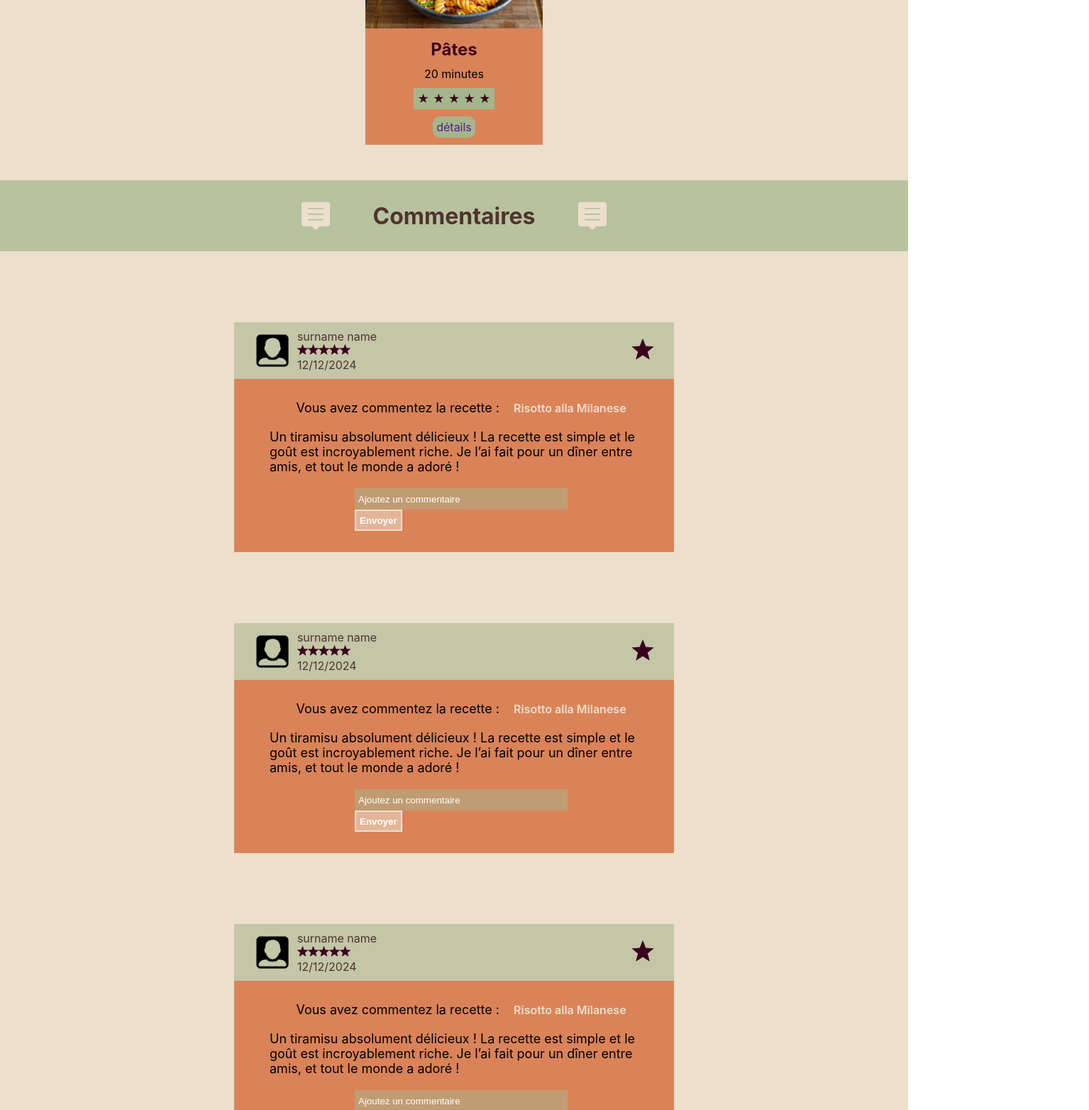
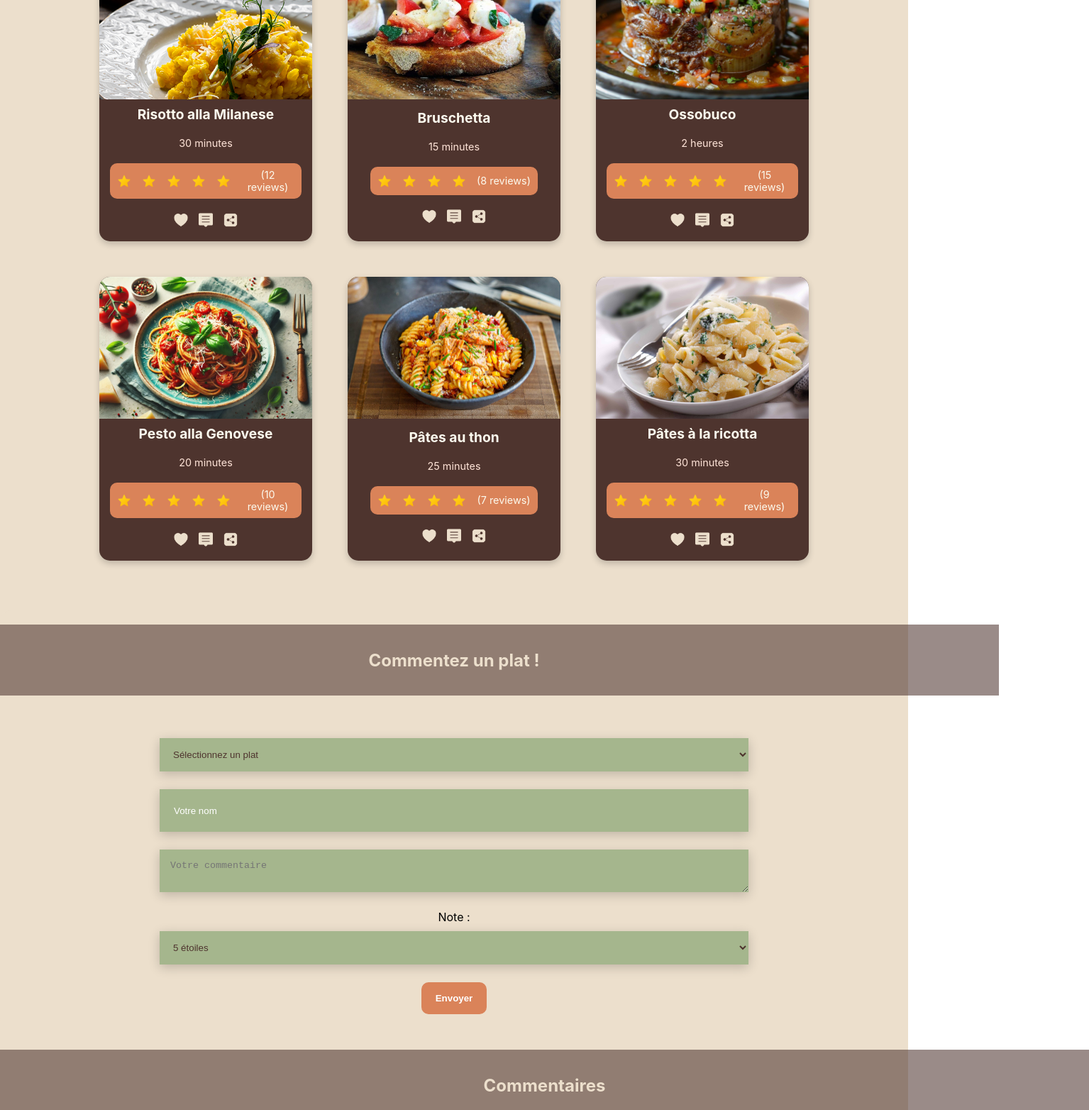
Before and after one commit to Kb-19X/cookneat, a React (Create React App) app: page / in a window 1280 px wide. Shown: the part 1200-2764 px from the top of the page at 71% size, 1535 px wide, since content can reach past the window. Built offline with nearby package versions, Linux system fonts and the light colour scheme.

Commit message:
change comment homepage

```diff
--- a/package.json
+++ b/package.json
@@ -29,7 +29,6 @@
     "build": "react-scripts build",
     "test": "react-scripts test",
     "eject": "react-scripts eject"
-
   },
   "eslintConfig": {
     "extends": [
--- a/src/compenents/Homepage/Body.css
+++ b/src/compenents/Homepage/Body.css
@@ -16,8 +16,7 @@
 }
 
 .plats-titres h1 {
-    color: #4E342E;
-
+    color: var(--secondary-color);
     display: flex;
     justify-content: center;
     align-items: center;
@@ -25,7 +24,7 @@
     height: 30px;
     padding: 10px;
     width: 120px;
-    color: #3A001F;
+
 
 }
 
@@ -298,7 +297,15 @@
     align-items: center;
     padding: 50px;
 }
+.recipes-container {
+    display: flex;
+    justify-content: center;
+    align-items: center;
+    flex-wrap: wrap;
+    gap: 50px;
+    padding:70px;
 
+}
 
 .plats-card {
     display: flex;
@@ -339,3 +346,145 @@
     padding: 5px;
     border-radius: 10px;
 }
+
+
+
+/* -------------------------------------------------------------------------------------------------------- */
+
+
+
+
+:root {
+    --primary-color: #DA8359;
+    --secondary-color: #ECDFCC;
+    --tertiary-color: #A5B68D;
+    --quaternary-color: #FCFAEE;
+    --quinary-color: #da8459b2;
+    --senary-color: #4E342E;
+}
+
+/* .plats-body-container {
+    padding-left: 100px;
+      padding-right: 100px;
+} */
+
+
+
+
+
+
+
+.plats-titres {
+    text-align: center;
+    margin-bottom: 40px;
+  color: var(--secondary-color);
+   background-color:#4e342e91;
+     height: 100px;
+}
+
+.comment-section-global {
+    background-color: var(--secondary-color);
+    padding: 20px;
+    display: flex;
+    justify-content: center;
+    flex-direction: column;
+    gap: 10px;
+    align-items: center;
+    border-radius: 15px;
+    margin-bottom: 30px;
+}
+
+.comment-section-global h2 {
+    color: var(--secondary-color);
+    margin-bottom: 50px;
+    font-size: 24px;
+    background-color:#4e342e91;
+    width: 1535px;
+    display: flex;
+    justify-content: center;
+    align-items: center;
+    height: 100px;
+}
+
+.comment-section-global select,
+.comment-section-global input,
+.comment-section-global textarea {
+
+    padding: 15px;
+    margin-bottom: 15px;
+    border: none;
+    box-shadow: 0 4px 15px rgba(0, 0, 0, 0.2);
+    background-color: var(--tertiary-color);
+    color: var(--senary-color);
+}
+
+.comment-section-global input {
+    width: 800px;
+}
+
+
+
+.comment-section-global textarea {
+   width: 800px;
+}
+
+.comment-section-global select {
+      width: 830px;
+}
+
+.comment-section-global button {
+    background-color: var(--primary-color);
+    color: #fff;
+    border: none;
+    padding: 10px 20px;
+    border-radius: 10px;
+    cursor: pointer;
+    transition: background-color 0.3s ease;
+}
+
+.comment-section-global button:hover {
+    background-color: var(--quinary-color);
+    border: none;
+}
+
+.comments-list {
+    background-color: #4e342e91;
+    color: var(--secondary-color);
+    width: 1535px;
+
+}
+
+.comment-item {
+    display: flex;
+    gap: 15px;
+    background-color: var(--secondary-color);
+    padding: 15px;
+    border: 1px solid var(--senary-color);
+
+
+}
+
+.comment-item img {
+    width: 50px;
+    height: 50px;
+    border-radius: 50%;
+}
+
+.comment-item div p {
+    margin: 5px 0;
+    color: var(--senary-color);
+}
+
+.comment-item div p strong {
+    color: var(--primary-color);
+}
+
+
+
+.commentaires-add {
+    height: 100px;
+    display: flex;
+    align-items: center;
+    justify-content: center;
+
+}
--- a/src/compenents/Homepage/Body.js
+++ b/src/compenents/Homepage/Body.js
@@ -1,6 +1,5 @@
 import React, { useState } from 'react';
 import './Body.css';
-
 
 import Risotto from '../../assets/ImageHomePage/Risotto alla Milanese.jpg';
 import bruschetta from '../../assets/ImageHomePage/bruschetta.jpg';
@@ -9,195 +8,120 @@ import pesto_alla_genovese from '../../assets/ImageFeculentPage/pesto_alla_genov
 import pates_thon from '../../assets/ImageFeculentPage/pates_thon.jpg';
 import pate_ricotta from '../../assets/ImageFeculentPage/pate_ricotta.jpeg';
 import etoilejaune from '../../assets/ImageHomePage/etoilejaune.png';
-
-
 import etoilemauve from '../../assets/ImageHomePage/etoilemauve.png';
-
 import countries from '../../assets/ImageHomePage/countries.png';
 import profil from '../../assets/ImagePlatsPage/profil.png';
+import commentIcon from '../../assets/ImagePlatsPage/comment.png';
+import like from '../../assets/ImagePlatsPage/like.png';
+import share from '../../assets/ImagePlatsPage/share.png';
 
-
-import comment from '../../assets/ImagePlatsPage/comment.png';
-import like from '../../assets/ImagePlatsPage/like.png';
-import share  from '../../assets/ImagePlatsPage/share.png';
+const recipes = [
+    { id: 1, image: Risotto, title: "Risotto alla Milanese", time: "30 minutes", rating: 5, reviews: 12 },
+    { id: 2, image: bruschetta, title: "Bruschetta", time: "15 minutes", rating: 4, reviews: 8 },
+    { id: 3, image: ossobuco, title: "Ossobuco", time: "2 heures", rating: 5, reviews: 15 },
+    { id: 4, image: pesto_alla_genovese, title: "Pesto alla Genovese", time: "20 minutes", rating: 5, reviews: 10 },
+    { id: 5, image: pates_thon, title: "Pâtes au thon", time: "25 minutes", rating: 4, reviews: 7 },
+    { id: 6, image: pate_ricotta, title: "Pâtes à la ricotta", time: "30 minutes", rating: 5, reviews: 9 }
+];
 
 const Body = () => {
+    const [comments, setComments] = useState([]);
+    const [newComment, setNewComment] = useState({ name: '', rating: 5, text: '', recipeId: null });
 
-
-    const [comments, setComments] = useState({});
-    const [showComment, setShowComment] = useState(null); // On garde un seul ID actif
-
-    const handleCommentChange = (id, value) => {
-      setComments((prev) => ({ ...prev, [id]: value }));
+    const handleCommentChange = (field, value) => {
+        setNewComment((prev) => ({ ...prev, [field]: value }));
     };
 
-    const submitComment = (id) => {
-      if (!comments[id] || comments[id].trim() === '') {
-        alert('Le commentaire ne peut pas être vide.');
+    const submitComment = () => {
+        if (!newComment.name.trim() || !newComment.text.trim()) {
+            alert('Le nom et le commentaire ne peuvent pas être vides.');
             return;
         }
-      console.log(`Commentaire pour la recette ${id} : ${comments[id]}`);
-      setComments((prev) => ({ ...prev, [id]: '' })); // Efface le commentaire après soumission
+        const recipeTitle = recipes.find(r => r.id === newComment.recipeId)?.title || 'Inconnu';
+        const newEntry = {
+            ...newComment,
+            id: Date.now(),
+            date: new Date().toLocaleDateString(),
+            recipeTitle,
         };
-
-    const toggleCommentSection = (id) => {
-      setShowComment(prev => prev === id ? null : id); // Si on clique sur la même recette, on cache la section
+        setComments((prev) => [...prev, newEntry]);
+        setNewComment({ name: '', rating: 5, text: '', recipeId: null });
     };
 
     return (
         <div className='plats-body-container'>
             <div className="plats-titres">
-            <img src={countries} alt="" />
+                <img src={countries} alt="Countries" />
                 <h1>Plats</h1>
-
-
-            <img src={countries} alt="" />
+                <img src={countries} alt="Countries" />
             </div>
-          <div className='plats-container'>
-            <div className='plats-card'>
-              <img className='img-card' src={pates_thon} alt="" />
-              <h1>Pâtes</h1>
-              <p>20 minutes</p>
-              <div className='stars-container'>
-                <p>★</p>
-                <p>★</p>
-                <p>★</p>
-                <p>★</p>
-                <p>★</p>
+            <div className="recipes-container">
+                {recipes.map((recipe) => (
+                    <div key={recipe.id} className="recipe-card">
+                        <div className="recipe-image">
+                            <img src={recipe.image} alt={recipe.title} />
                         </div>
-              <a href="" >détails</a>
+                        <div className="recipe-info">
+                            <h3>{recipe.title}</h3>
+                            <p className="recipe-time">{recipe.time}</p>
+                            <div className="recipe-rating">
+                                {Array(recipe.rating).fill().map((_, index) => (
+                                    <img key={index} src={etoilejaune} alt="Star" style={{ width: '20px', marginRight: '5px' }} />
+                                ))}
+                                <span> ({recipe.reviews} reviews)</span>
+                            </div>
+                            <div className="recipe-actions">
+                                <img src={like} alt="Like" />
+                                <img src={commentIcon} alt="Comment" />
+                                <img src={share} alt="Share" />
                             </div>
                         </div>
-
-          <div className='title-comment'>
-          <img src={comment} alt="" />
-            <h1 className='comment-homepage' >Commentaires</h1>
-            <img src={comment} alt="" />
-
                     </div>
-
-
-          <div className='comment-container'>
-            <div className='profil-comment'>
-            <img src={profil} alt="" />
+                ))}
             </div>
-            <div className='infos-comment'>
-              <p>surname name</p>
-              <div className='etoile-container'>
-              <img src={etoilemauve} alt="" />
-              <img src={etoilemauve} alt="" />
-              <img src={etoilemauve} alt="" />
-              <img src={etoilemauve} alt="" />
-              <img src={etoilemauve} alt="" />
+            <div className="comment-section-global">
+                <h2 className='plats-commentez'>Commentez un plat !</h2>
+                <select onChange={(e) => handleCommentChange('recipeId', parseInt(e.target.value))} value={newComment.recipeId || ''}>
+                    <option value="">Sélectionnez un plat</option>
+                    {recipes.map((recipe) => (
+                        <option key={recipe.id} value={recipe.id}>{recipe.title}</option>
+                    ))}
+                </select>
+                <input
+                    type="text"
+                    placeholder="Votre nom"
+                    value={newComment.name}
+                    onChange={(e) => handleCommentChange('name', e.target.value)}
+                />
+                <textarea
+                    placeholder="Votre commentaire"
+                    value={newComment.text}
+                    onChange={(e) => handleCommentChange('text', e.target.value)}
+                ></textarea>
+                <label>Note :</label>
+                <select value={newComment.rating} onChange={(e) => handleCommentChange('rating', parseInt(e.target.value))}>
+                    {[1, 2, 3, 4, 5].map((n) => (
+                        <option key={n} value={n}>{n} étoile{n > 1 ? 's' : ''}</option>
+                    ))}
+                </select>
+                <button onClick={submitComment}>Envoyer</button>
             </div>
-              <p>12/12/2024</p>
-            </div>
-            <div className='fav-icon'>
-              <img src={etoilemauve} alt="" />
+            <div className="comments-list">
+                <h2 className='commentaires-add'>Commentaires</h2>
+                {comments.map((comment) => (
+                    <div key={comment.id} className="comment-item">
+                        <img src={profil} alt="User" />
+                        <div>
+                            <p><strong>{comment.name}</strong> - {comment.date}</p>
+                            <p>Plat : <strong>{comment.recipeTitle}</strong></p>
+                            <p>Note : {'⭐'.repeat(comment.rating)}</p>
+                            <p>{comment.text}</p>
                         </div>
                     </div>
-            <div className='comment-zone'>
-              <div className='comment-recette'>
-              <p>Vous avez commentez la recette :</p>
-              <a href="/productpage">Risotto alla Milanese </a>
+                ))}
             </div>
-
-              <p>Un tiramisu absolument délicieux ! La recette est simple et le goût est incroyablement riche. Je l’ai fait pour un dîner entre amis, et tout le monde a adoré !</p>
-              <div className='add-comment'>
-              <input type="text" placeholder='Ajoutez un commentaire' />
-              <button>Envoyer</button>
-            </div>
-            </div>
-
-            <div className='comment-container'>
-            <div className='profil-comment'>
-            <img src={profil} alt="" />
-            </div>
-            <div className='infos-comment'>
-              <p>surname name</p>
-              <div className='etoile-container'>
-              <img src={etoilemauve} alt="" />
-              <img src={etoilemauve} alt="" />
-              <img src={etoilemauve} alt="" />
-              <img src={etoilemauve} alt="" />
-              <img src={etoilemauve} alt="" />
-              </div>
-              <p>12/12/2024</p>
-            </div>
-            <div className='fav-icon'>
-              <img src={etoilemauve} alt="" />
-            </div>
-          </div>
-            <div className='comment-zone'>
-              <div className='comment-recette'>
-              <p>Vous avez commentez la recette :</p>
-              <a href="/productpage">Risotto alla Milanese </a>
-              </div>
-
-              <p>Un tiramisu absolument délicieux ! La recette est simple et le goût est incroyablement riche. Je l’ai fait pour un dîner entre amis, et tout le monde a adoré !</p>
-
-              <div className='add-comment'>
-              <input type="text" placeholder='Ajoutez un commentaire' />
-              <button>Envoyer</button>
-            </div>
-            </div>
-
-            <div className='comment-container'>
-            <div className='profil-comment'>
-            <img src={profil} alt="" />
-            </div>
-            <div className='infos-comment'>
-              <p>surname name</p>
-              <div className='etoile-container'>
-              <img src={etoilemauve} alt="" />
-              <img src={etoilemauve} alt="" />
-              <img src={etoilemauve} alt="" />
-              <img src={etoilemauve} alt="" />
-              <img src={etoilemauve} alt="" />
-              </div>
-              <p>12/12/2024</p>
-            </div>
-            <div className='fav-icon'>
-              <img src={etoilemauve} alt="" />
-            </div>
-          </div>
-            <div className='comment-zone'>
-              <div className='comment-recette'>
-              <p>Vous avez commentez la recette :</p>
-              <a href="/productpage">Risotto alla Milanese </a>
-              </div>
-
-
-              <p>Un tiramisu absolument délicieux ! La recette est simple et le goût est incroyablement riche. Je l’ai fait pour un dîner entre amis, et tout le monde a adoré !</p>
-            <div className='add-comment'>
-              <input type="text" placeholder='Ajoutez un commentaire' />
-              <button>Envoyer</button>
-            </div>
-            </div>
-
-            <div>
-            <h1 className='donnez-avis'>Donnez-nous votre avis !</h1>
-          </div>
-
-          <div className="avis-product-detail">
-            <img src={etoilemauve} alt="Étoile" />
-            <img src={etoilemauve} alt="Étoile" />
-            <img src={etoilemauve} alt="Étoile" />
-            <img src={etoilemauve} alt="Étoile" />
-            <img src={etoilemauve} alt="Étoile" />
-
-            <p className="barre-recette">|</p>
-            <p className="recette-critique">Que pensez-vous de cette recette ?</p>
-          </div>
-          <textarea className="textarea-avis" placeholder="Votre commentaire ici"></textarea>
-          <div className='btn-envoyer-avis'>
-          <a className="envoyer-avis" href="#">Envoyer</a>
-          </div>
-
-
-
-
         </div>
     );
 };
+
 export default Body;
--- a/src/compenents/PatesNouilllesPage/CoverPates.js
+++ b/src/compenents/PatesNouilllesPage/CoverPates.js
@@ -121,7 +121,7 @@ const CoverPates = () => {
         <h1>Recettes Pâtes / Riz / Nouilles</h1>
       </div>
 
-      <a style={styles.link} onClick={toggleFilters}>
+      <a style={styles.link} onClick={toggleFilters} href='/'>
         {showFilters ? 'Masquer les filtres' : 'Afficher les filtres'}
       </a>
 
--- a/src/compenents/VeganPage/VeganBody.js
+++ b/src/compenents/VeganPage/VeganBody.js
@@ -1,5 +1,6 @@
-import React, { useState } from 'react'; // AJOUTER useState pour ouvrir/fermer
-import './VeganBody.css'
+import React, { useState } from 'react';
+import './VeganBody.css';
+
 
 import bowl_quinoa from '../../assets/ImageVeganPage/bowl_quinoa.webp';
 import curry from '../../assets/ImageVeganPage/curry.png';
@@ -12,52 +13,38 @@ import like from '../../assets/ImagePlatsPage/like.png';
 import share from '../../assets/ImagePlatsPage/share.png';
 
 const recipes = [
-  { id: 1, image: bowl_quinoa, title: "Bowl de quinoa et légumes d'hiver", description: "Un classique revisité sans gluten, avec du riz parfumé, des légumes croquants, une touche d’exotisme.", time: "15 min" },
-  { id: 2, image: curry, title: "Curry de légumes (végétalien)", description: "Un curry épicé et crémeux, riche en légumes de saison.", time: "30 min" },
-  { id: 3, image: nouilles, title: "Nouilles aux légumes", description: "Nouilles sautées aux légumes croquants, assaisonnées d'une sauce soja légère.", time: "40 min" },
-  { id: 4, image: Padthai, title: "Pad Thai", description: "Classique thaïlandais à base de nouilles de riz, tofu et cacahuètes.", time: "20 min" },
-  { id: 5, image: bowl_quinoa, title: "Smoothie vert", description: "Un smoothie détox plein de vitamines.", time: "5 min" },
-  { id: 6, image: curry, title: "Soupe miso améliorée", description: "Soupe miso aux champignons et wakamé.", time: "15 min" },
-  { id: 7, image: nouilles, title: "Salade de lentilles", description: "Salade de lentilles tièdes au vinaigre balsamique.", time: "25 min" },
-  { id: 8, image: Padthai, title: "Tacos vegan", description: "Tacos garnis de haricots noirs et avocat.", time: "30 min" },
-  { id: 9, image: bowl_quinoa, title: "Risotto crémeux", description: "Risotto aux champignons sans produits laitiers.", time: "45 min" },
-  { id: 10, image: curry, title: "Chili sin carne", description: "Chili sin carne épicé aux haricots rouges.", time: "50 min" },
+  { id: 1, image: bowl_quinoa, title: "Bowl de quinoa et légumes d'hiver", description: "Un classique revisité sans gluten, avec du riz parfumé, des légumes croquants, une touche d’exotisme.", category: "Entrée", time: "15 min" },
+  { id: 2, image: curry, title: "Curry de légumes (végétalien)", description: "Un curry épicé et crémeux, riche en légumes de saison.", category: "Plat principal", time: "30 min" },
+  { id: 3, image: nouilles, title: "Nouilles aux légumes", description: "Nouilles sautées aux légumes croquants, assaisonnées d'une sauce soja légère.", category: "Plat principal", time: "40 min" },
+  { id: 4, image: Padthai, title: "Pad Thai", description: "Classique thaïlandais à base de nouilles de riz, tofu et cacahuètes.", category: "Plat principal", time: "20 min" },
+  { id: 5, image: bowl_quinoa, title: "Smoothie vert", description: "Un smoothie détox plein de vitamines.", category: "Boisson", time: "5 min" },
+  { id: 6, image: curry, title: "Soupe miso améliorée", description: "Soupe miso aux champignons et wakamé.", category: "Entrée", time: "15 min" },
+  { id: 7, image: nouilles, title: "Salade de lentilles", description: "Salade de lentilles tièdes au vinaigre balsamique.", category: "Entrée", time: "25 min" },
+  { id: 8, image: Padthai, title: "Tacos vegan", description: "Tacos garnis de haricots noirs et avocat.", category: "Plat principal", time: "30 min" },
+  { id: 9, image: bowl_quinoa, title: "Risotto crémeux", description: "Risotto aux champignons sans produits laitiers.", category: "Plat principal", time: "45 min" },
+  { id: 10, image: curry, title: "Chili sin carne", description: "Chili sin carne épicé aux haricots rouges.", category: "Plat principal", time: "50 min" },
 ];
 
 const VeganBody = () => {
-  const [showComments, setShowComments] = useState(recipes.map(() => false));
-  const [showInput, setShowInput] = useState(recipes.map(() => false));
-  const [newComment, setNewComment] = useState(recipes.map(() => ""));
-  const [comments, setComments] = useState(
-    recipes.map(() => [
-      { author: 'Jean', text: 'Super recette !' },
-      { author: 'Marie', text: 'Très bon et facile à faire.' },
-      { author: 'Paul', text: "J'ai ajouté du poulet, excellent !" }
-    ])
-  );
+  const [selectedCategory, setSelectedCategory] = useState('Toutes');
 
-  const toggleComments = (index) => {
-    setShowComments(prev => prev.map((v, i) => i === index ? !v : v));
-  };
-  const toggleInput = (index) => {
-    setShowInput(prev => prev.map((v, i) => i === index ? !v : v));
-  };
-  const handleCommentChange = (index, value) => {
-    setNewComment(prev => prev.map((v, i) => i === index ? value : v));
-  };
-  const addComment = (index) => {
-    if (!newComment[index].trim()) return;
-    setComments(prev => prev.map((list, i) => i === index ? [...list, { author: 'Vous', text: newComment[index] }] : list));
-    setNewComment(prev => prev.map((v, i) => i === index ? '' : v));
-    setShowInput(prev => prev.map((v, i) => i === index ? false : v));
-    setShowComments(prev => prev.map((v, i) => i === index ? true : v));
-  };
+  const filteredRecipes = selectedCategory === 'Toutes' ? recipes : recipes.filter(recipe => recipe.category === selectedCategory);
 
   return (
     <div className="detox">
       <div className="detox-container">
         <div className="titre-detox"><h1>Recettes Vegan</h1></div>
-        {recipes.map((recipe, idx) => (
+
+        <div className="filter-container mb-4">
+          <select className="form-select" value={selectedCategory} onChange={(e) => setSelectedCategory(e.target.value)}>
+            <option value="Toutes">Toutes les catégories</option>
+            <option value="Entrée">Entrée</option>
+            <option value="Plat principal">Plat principal</option>
+            <option value="Boisson">Boisson</option>
+          </select>
+        </div>
+
+        {filteredRecipes.map((recipe) => (
           <div className="detox-product" key={recipe.id}>
             <img src={recipe.image} alt={recipe.title} />
             <div className="detail-detox-product">
@@ -70,31 +57,8 @@ const VeganBody = () => {
                 </div>
                 <div className="btn-vegan">
                   <img src={like} alt="Like" />
-                  <img src={commentIcon} alt="Commenter" onClick={() => toggleInput(idx)} style={{ cursor: 'pointer' }} />
+                  <img src={commentIcon} alt="Commenter" />
                   <img src={share} alt="Partager" />
-                </div>
-              </div>
-
-              {showInput[idx] && (
-                <div className="new-comment">
-                  <input
-                    type="text"
-                    value={newComment[idx]}
-                    onChange={(e) => handleCommentChange(idx, e.target.value)}
-                    placeholder="Écrire un commentaire..."
-                  />
-                  <button onClick={() => addComment(idx)}>Valider</button>
-                </div>
-              )}
-
-              <div className="comments-section">
-                <button className="toggle-button" onClick={() => toggleComments(idx)}>
-                  {showComments[idx] ? 'Masquer les commentaires' : 'Voir les commentaires'}
-                </button>
-                <div className={`comments-hidden ${showComments[idx] ? 'open' : ''}`}>
-                  {comments[idx].map((c, i) => (
-                    <p key={i}><strong>{c.author} :</strong> {c.text}</p>
-                  ))}
                 </div>
               </div>
             </div>
```
Also changed, not shown: src/compenents/Homepage/Recette_du_jour.js (+5 -11 lines), src/compenents/VeganPage/VeganBody.css (+15 -9 lines), src/compenents/ViandesPage/Viandes.css (+0 -14 lines). Lines whose indentation alone changed are shown as unchanged.
